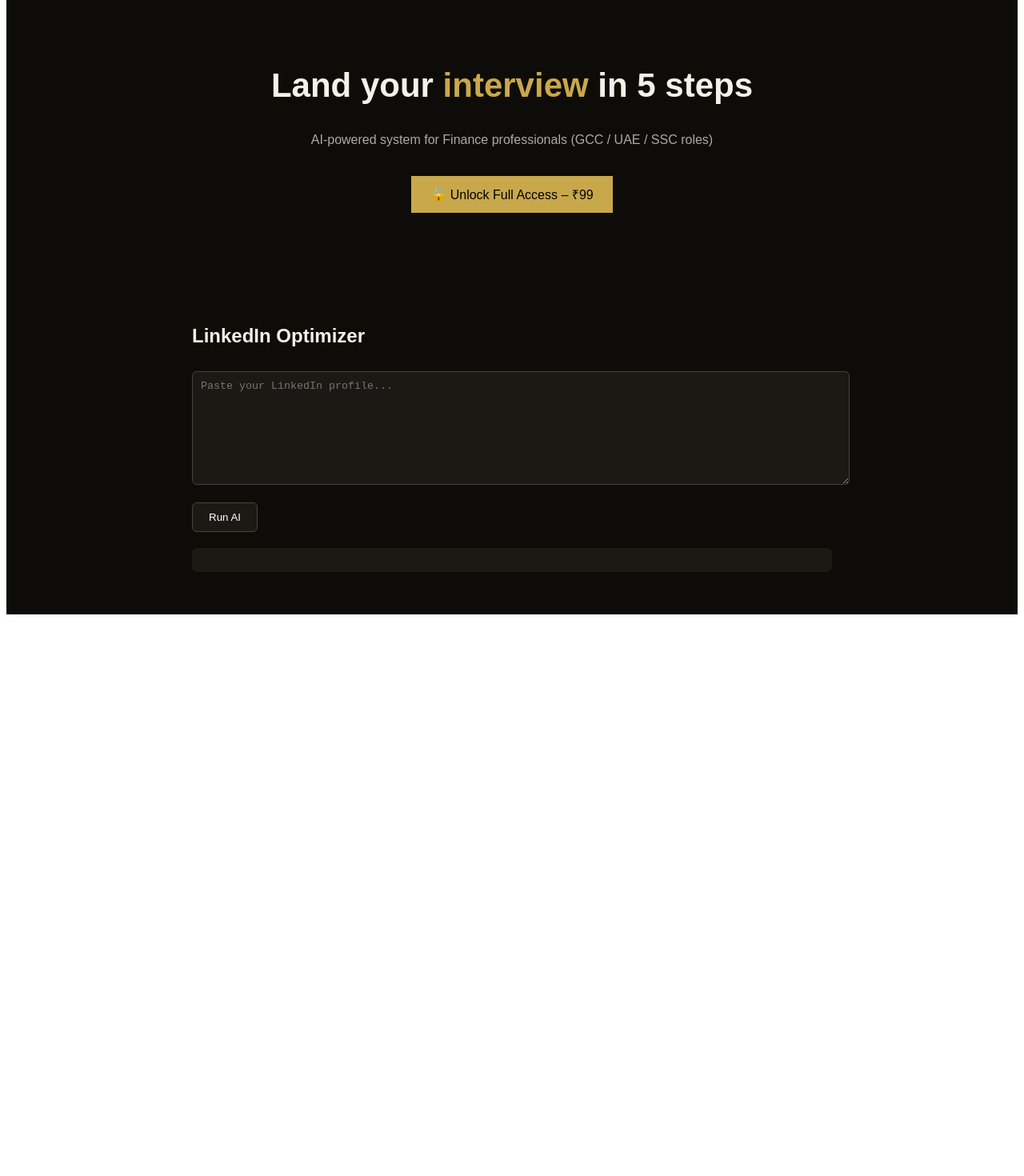
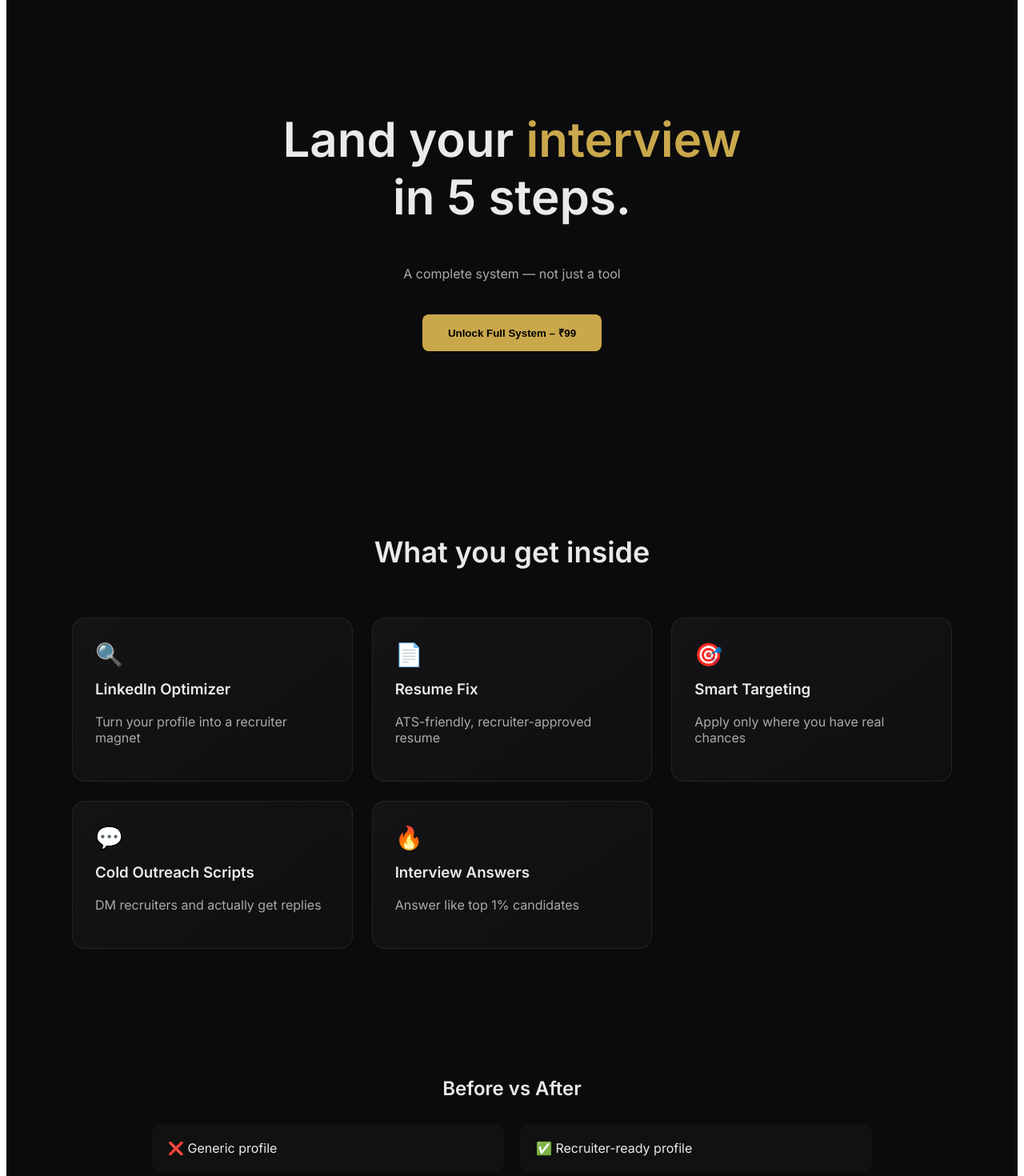
Before and after one commit to Nsb133124/fincareer.ai, a React (Vite) app: page / in a window 1280 px wide. Shown: the part 40-1510 px from the top of the page at 80% size. Before the commit the page ends 816 px from the top, so only its background shows below. Built offline with nearby package versions, Linux system fonts and the light colour scheme.

Commit message:
final UI + payment + conversion sections

```diff
--- a/index.html
+++ b/index.html
@@ -3,25 +3,42 @@
   <head>
     <meta charset="UTF-8" />
 
-    <!-- ✅ Favicon -->
-    <link rel="icon" type="image/svg+xml" href="/favicon.svg" />
-
-    <!-- ✅ Mobile responsive -->
+    <!-- ✅ Mobile -->
     <meta name="viewport" content="width=device-width, initial-scale=1.0" />
 
     <!-- ✅ SEO -->
-    <title>FinCareer AI - Land Finance Jobs Faster</title>
-    <meta name="description" content="AI-powered LinkedIn and Resume optimizer for finance professionals. Get hired faster." />
+    <title>FinCareer AI | Land Finance Jobs Faster with AI</title>
+    <meta name="description" content="AI-powered LinkedIn optimizer for finance professionals. Get shortlisted faster and land interviews in UAE, GCC, and global roles." />
 
-    <!-- ✅ Razorpay Script -->
+    <!-- ✅ Favicon -->
+    <link rel="icon" href="/favicon.svg" />
+
+    <!-- 🚀 PERFORMANCE -->
+    <link rel="preconnect" href="https://fonts.googleapis.com">
+    <link rel="preconnect" href="https://fonts.gstatic.com" crossorigin>
+
+    <!-- 🚀 PREMIUM FONT -->
+    <link href="https://fonts.googleapis.com/css2?family=Inter:wght@300;400;500;600&display=swap" rel="stylesheet">
+
+    <!-- 🚀 SMOOTH RENDERING -->
+    <style>
+      html {
+        scroll-behavior: smooth;
+      }
+      body {
+        -webkit-font-smoothing: antialiased;
+        -moz-osx-font-smoothing: grayscale;
+      }
+    </style>
+
+    <!-- ✅ Razorpay -->
     <script src="https://checkout.razorpay.com/v1/checkout.js"></script>
   </head>
 
   <body>
-    <!-- ✅ React root -->
     <div id="root"></div>
 
-    <!-- ✅ Vite entry (IMPORTANT: must match your file) -->
+    <!-- ✅ React Entry -->
     <script type="module" src="/src/main.jsx"></script>
   </body>
 </html>
--- a/src/App.jsx
+++ b/src/App.jsx
@@ -6,23 +6,15 @@ export default function App() {
   const [loading, setLoading] = useState(false);
   const [isPaid, setIsPaid] = useState(false);
 
-  // ✅ Load payment state (temporary persistence)
   useEffect(() => {
-    const paid = localStorage.getItem("paid");
-    if (paid === "true") setIsPaid(true);
+    if (localStorage.getItem("paid") === "true") {
+      setIsPaid(true);
+    }
   }, []);
 
-  // 🚀 AI FUNCTION
   async function runAI() {
-    if (!isPaid) {
-      alert("Please unlock access first");
-      return;
-    }
-
-    if (!input.trim()) {
-      alert("Paste your profile first");
-      return;
-    }
+    if (!isPaid) return alert("Unlock access first");
+    if (!input.trim()) return alert("Paste profile");
 
     setLoading(true);
     setOutput("Processing...");
@@ -30,162 +22,246 @@ export default function App() {
     try {
       const res = await fetch("/api/ai", {
         method: "POST",
-        headers: {
-          "Content-Type": "application/json"
-        },
+        headers: { "Content-Type": "application/json" },
         body: JSON.stringify({ input })
       });
 
       const data = await res.json();
-
-      if (!res.ok) {
-        setOutput("Error: " + data.error);
-      } else {
-        setOutput(data.result);
-      }
-
-    } catch (err) {
-      setOutput("Error connecting to AI");
+      setOutput(res.ok ? data.result : "Error: " + data.error);
+    } catch {
+      setOutput("Connection error");
     } finally {
       setLoading(false);
     }
   }
 
-  // 💰 PAYMENT FUNCTION
   async function handlePayment() {
-    try {
-      const res = await fetch("/api/create-order", {
-        method: "POST"
-      });
-
+    const res = await fetch("/api/create-order", { method: "POST" });
     const data = await res.json();
 
     const options = {
       key: import.meta.env.VITE_RAZORPAY_KEY,
       amount: data.amount,
       currency: "INR",
-        name: "FinCareer AI",
-        description: "Unlock Full Access",
       order_id: data.id,
-
       handler: async function (response) {
-          try {
-            const verifyRes = await fetch("/api/verify-payment", {
+        const verify = await fetch("/api/verify-payment", {
           method: "POST",
-              headers: {
-                "Content-Type": "application/json"
-              },
+          headers: { "Content-Type": "application/json" },
           body: JSON.stringify(response)
         });
 
-            const verifyData = await verifyRes.json();
+        const result = await verify.json();
 
-            if (verifyData.success) {
-              alert("Payment verified!");
+        if (result.success) {
           localStorage.setItem("paid", "true");
           setIsPaid(true);
-            } else {
-              alert("Payment verification failed");
+          alert("Access unlocked!");
         }
-
-          } catch (err) {
-            alert("Verification error");
-          }
-        },
-
-        theme: {
-          color: "#C9A84C"
       }
     };
 
-      const rzp = new window.Razorpay(options);
-      rzp.open();
-
-    } catch (err) {
-      console.error(err);
-      alert("Payment failed");
-    }
+    new window.Razorpay(options).open();
   }
 
   return (
-    <div style={{ fontFamily: "Arial", background: "#0E0C08", color: "#F5F0E8", minHeight: "100vh" }}>
+    <div style={{
+      fontFamily: "Inter, sans-serif",
+      background: "#0B0B0D",
+      color: "#EAEAEA"
+    }}>
 
       {/* HERO */}
-      <section style={{ padding: "80px 20px", textAlign: "center" }}>
-        <h1 style={{ fontSize: "42px" }}>
-          Land your <span style={{ color: "#C9A84C" }}>interview</span> in 5 steps
+      <section style={{
+        textAlign: "center",
+        padding: "120px 20px"
+      }}>
+        <h1 style={{ fontSize: "60px" }}>
+          Land your <span style={{ color: "#C9A84C" }}>interview</span><br />
+          in 5 steps.
         </h1>
 
-        <p style={{ color: "#aaa", marginTop: "10px" }}>
-          AI-powered system for Finance professionals (GCC / UAE / SSC roles)
+        <p style={{ color: "#aaa", marginTop: "20px" }}>
+          A complete system — not just a tool
         </p>
 
-        {!isPaid ? (
-          <button
-            onClick={handlePayment}
-            style={{
-              marginTop: "20px",
-              padding: "12px 24px",
+        {!isPaid && (
+          <button onClick={handlePayment} style={{
+            marginTop: "25px",
+            padding: "14px 32px",
             background: "#C9A84C",
+            borderRadius: "8px",
             border: "none",
-              cursor: "pointer",
-              fontSize: "16px"
-            }}
-          >
-            🔓 Unlock Full Access – ₹99
+            fontWeight: "600"
+          }}>
+            Unlock Full System – ₹99
           </button>
-        ) : (
-          <p style={{ color: "#4CAF50", marginTop: "20px" }}>
-            ✅ Access Unlocked
-          </p>
         )}
       </section>
 
+      {/* 🔥 5 STEP SYSTEM (MAIN SELLING SECTION) */}
+      <section style={{
+        maxWidth: "1100px",
+        margin: "auto",
+        padding: "80px 20px"
+      }}>
+        <h2 style={{
+          textAlign: "center",
+          fontSize: "36px",
+          marginBottom: "60px"
+        }}>
+          What you get inside
+        </h2>
+
+        <div style={{
+          display: "grid",
+          gridTemplateColumns: "repeat(auto-fit, minmax(260px, 1fr))",
+          gap: "24px"
+        }}>
+          {[
+            {
+              icon: "🔍",
+              title: "LinkedIn Optimizer",
+              desc: "Turn your profile into a recruiter magnet"
+            },
+            {
+              icon: "📄",
+              title: "Resume Fix",
+              desc: "ATS-friendly, recruiter-approved resume"
+            },
+            {
+              icon: "🎯",
+              title: "Smart Targeting",
+              desc: "Apply only where you have real chances"
+            },
+            {
+              icon: "💬",
+              title: "Cold Outreach Scripts",
+              desc: "DM recruiters and actually get replies"
+            },
+            {
+              icon: "🔥",
+              title: "Interview Answers",
+              desc: "Answer like top 1% candidates"
+            }
+          ].map((step, i) => (
+            <div key={i} style={{
+              padding: "28px",
+              borderRadius: "16px",
+              background: "linear-gradient(145deg, rgba(255,255,255,0.04), rgba(255,255,255,0.02))",
+              border: "1px solid rgba(255,255,255,0.08)",
+              transition: "0.3s"
+            }}
+            onMouseEnter={e => {
+              e.currentTarget.style.transform = "translateY(-8px)";
+              e.currentTarget.style.borderColor = "#C9A84C";
+            }}
+            onMouseLeave={e => {
+              e.currentTarget.style.transform = "translateY(0)";
+              e.currentTarget.style.borderColor = "rgba(255,255,255,0.08)";
+            }}
+            >
+              <div style={{ fontSize: "28px" }}>{step.icon}</div>
+
+              <h3 style={{ marginTop: "15px" }}>
+                {step.title}
+              </h3>
+
+              <p style={{ color: "#aaa", marginTop: "10px" }}>
+                {step.desc}
+              </p>
+            </div>
+          ))}
+        </div>
+      </section>
+
+      {/* BEFORE AFTER */}
+      <section style={{
+        maxWidth: "900px",
+        margin: "auto",
+        padding: "60px 20px"
+      }}>
+        <h2 style={{ textAlign: "center" }}>Before vs After</h2>
+
+        <div style={{
+          display: "grid",
+          gridTemplateColumns: "1fr 1fr",
+          gap: "20px",
+          marginTop: "30px"
+        }}>
+          <div style={{ background: "#111", padding: "20px", borderRadius: "10px" }}>
+            ❌ Generic profile
+          </div>
+
+          <div style={{ background: "#111", padding: "20px", borderRadius: "10px" }}>
+            ✅ Recruiter-ready profile
+          </div>
+        </div>
+      </section>
+
+      {/* TESTIMONIALS */}
+      <section style={{
+        padding: "60px 20px",
+        maxWidth: "900px",
+        margin: "auto"
+      }}>
+        <h2 style={{ textAlign: "center" }}>What users say</h2>
+
+        <div style={{
+          marginTop: "30px",
+          display: "grid",
+          gap: "20px"
+        }}>
+          <div style={{ background: "#111", padding: "20px", borderRadius: "10px" }}>
+            ⭐⭐⭐⭐⭐ Got interview calls in 2 weeks!
+          </div>
+
+          <div style={{ background: "#111", padding: "20px", borderRadius: "10px" }}>
+            ⭐⭐⭐⭐⭐ Best ₹99 I spent
+          </div>
+        </div>
+      </section>
+
       {/* TOOL */}
-      <section style={{ padding: "40px 20px", maxWidth: "800px", margin: "auto" }}>
-        <h2>LinkedIn Optimizer</h2>
+      <section style={{
+        maxWidth: "800px",
+        margin: "auto",
+        padding: "60px 20px"
+      }}>
+        <h2>Try it now</h2>
 
         <textarea
-          placeholder="Paste your LinkedIn profile..."
           value={input}
           onChange={(e) => setInput(e.target.value)}
+          placeholder="Paste LinkedIn profile..."
           style={{
             width: "100%",
-            height: "120px",
-            marginTop: "10px",
-            padding: "10px",
-            borderRadius: "6px",
-            border: "1px solid #444",
-            background: "#1C1914",
+            height: "140px",
+            padding: "12px",
+            background: "#111",
+            border: "1px solid #222",
+            borderRadius: "8px",
             color: "#fff"
           }}
         />
 
         <br /><br />
 
-        <button
-          onClick={runAI}
-          style={{
+        <button onClick={runAI} style={{
           padding: "10px 20px",
-            background: "#1C1914",
-            color: "#fff",
-            border: "1px solid #444",
-            cursor: "pointer",
-            borderRadius: "6px"
-          }}
-        >
+          background: "#C9A84C",
+          borderRadius: "6px",
+          border: "none"
+        }}>
           {loading ? "Running..." : "Run AI"}
         </button>
 
-        <div
-          style={{
+        <div style={{
           marginTop: "20px",
-            whiteSpace: "pre-wrap",
-            background: "#1C1914",
+          background: "#111",
           padding: "15px",
-            borderRadius: "6px"
-          }}
-        >
+          borderRadius: "8px"
+        }}>
           {output}
         </div>
       </section>
--- a/src/index.css
+++ b/src/index.css
@@ -1,111 +1,50 @@
-:root {
-  --text: #6b6375;
-  --text-h: #08060d;
-  --bg: #fff;
-  --border: #e5e4e7;
-  --code-bg: #f4f3ec;
-  --accent: #aa3bff;
-  --accent-bg: rgba(170, 59, 255, 0.1);
-  --accent-border: rgba(170, 59, 255, 0.5);
-  --social-bg: rgba(244, 243, 236, 0.5);
-  --shadow:
-    rgba(0, 0, 0, 0.1) 0 10px 15px -3px, rgba(0, 0, 0, 0.05) 0 4px 6px -2px;
+/* Base */
+body {
+  margin: 0;
+  font-family: 'Inter', sans-serif;
+  background: #0B0B0D;
+  color: #EAEAEA;
+}
 
-  --sans: system-ui, 'Segoe UI', Roboto, sans-serif;
-  --heading: system-ui, 'Segoe UI', Roboto, sans-serif;
-  --mono: ui-monospace, Consolas, monospace;
+/* Smooth fade-in */
+.fade-in {
+  opacity: 0;
+  transform: translateY(20px);
+  animation: fadeIn 0.8s ease forwards;
+}
 
-  font: 18px/145% var(--sans);
-  letter-spacing: 0.18px;
-  color-scheme: light dark;
-  color: var(--text);
-  background: var(--bg);
-  font-synthesis: none;
-  text-rendering: optimizeLegibility;
-  -webkit-font-smoothing: antialiased;
-  -moz-osx-font-smoothing: grayscale;
-
-  @media (max-width: 1024px) {
-    font-size: 16px;
+@keyframes fadeIn {
+  to {
+    opacity: 1;
+    transform: translateY(0);
   }
 }
 
-@media (prefers-color-scheme: dark) {
-  :root {
-    --text: #9ca3af;
-    --text-h: #f3f4f6;
-    --bg: #16171d;
-    --border: #2e303a;
-    --code-bg: #1f2028;
-    --accent: #c084fc;
-    --accent-bg: rgba(192, 132, 252, 0.15);
-    --accent-border: rgba(192, 132, 252, 0.5);
-    --social-bg: rgba(47, 48, 58, 0.5);
-    --shadow:
-      rgba(0, 0, 0, 0.4) 0 10px 15px -3px, rgba(0, 0, 0, 0.25) 0 4px 6px -2px;
-  }
-
-  #social .button-icon {
-    filter: invert(1) brightness(2);
-  }
+/* Glass cards */
+.glass {
+  background: rgba(255, 255, 255, 0.03);
+  border: 1px solid rgba(255, 255, 255, 0.08);
+  border-radius: 14px;
+  backdrop-filter: blur(12px);
+  transition: all 0.3s ease;
 }
 
-body {
-  margin: 0;
+.glass:hover {
+  transform: translateY(-5px);
+  border-color: rgba(201,168,76,0.5);
 }
 
-#root {
-  width: 1126px;
-  max-width: 100%;
-  margin: 0 auto;
-  text-align: center;
-  border-inline: 1px solid var(--border);
-  min-height: 100svh;
-  display: flex;
-  flex-direction: column;
-  box-sizing: border-box;
+/* Button */
+.btn {
+  padding: 14px 30px;
+  border-radius: 8px;
+  border: none;
+  cursor: pointer;
+  font-weight: 500;
+  background: linear-gradient(135deg, #C9A84C, #E3C36F);
+  transition: all 0.2s ease;
 }
 
-h1,
-h2 {
-  font-family: var(--heading);
-  font-weight: 500;
-  color: var(--text-h);
+.btn:hover {
+  transform: scale(1.05);
 }
-
-h1 {
-  font-size: 56px;
-  letter-spacing: -1.68px;
-  margin: 32px 0;
-  @media (max-width: 1024px) {
-    font-size: 36px;
-    margin: 20px 0;
-  }
-}
-h2 {
-  font-size: 24px;
-  line-height: 118%;
-  letter-spacing: -0.24px;
-  margin: 0 0 8px;
-  @media (max-width: 1024px) {
-    font-size: 20px;
-  }
-}
-p {
-  margin: 0;
-}
-
-code,
-.counter {
-  font-family: var(--mono);
-  display: inline-flex;
-  border-radius: 4px;
-  color: var(--text-h);
-}
-
-code {
-  font-size: 15px;
-  line-height: 135%;
-  padding: 4px 8px;
-  background: var(--code-bg);
-}
```
Lines whose indentation alone changed are shown as unchanged.
